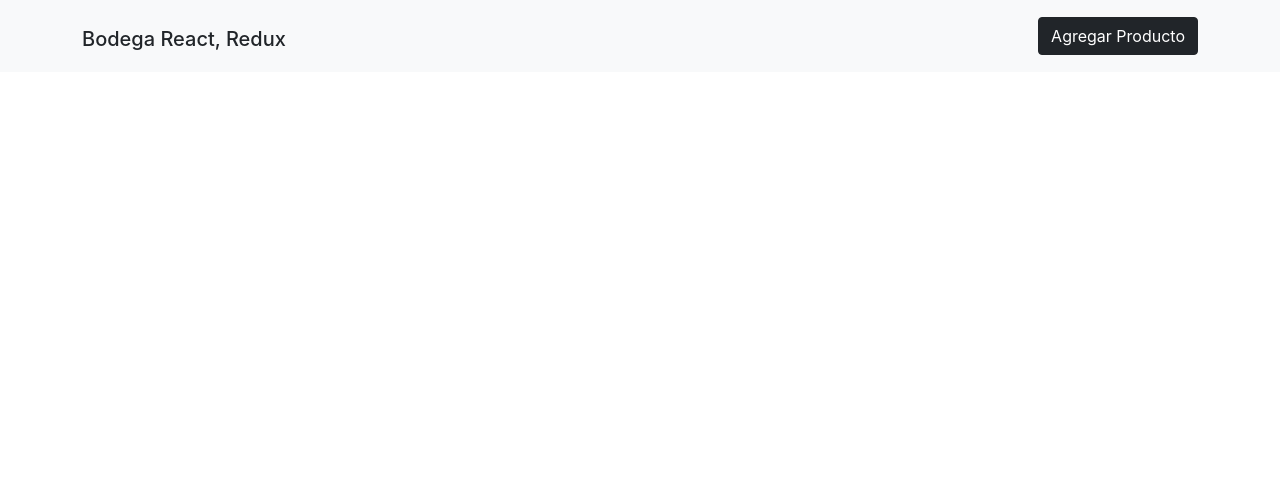
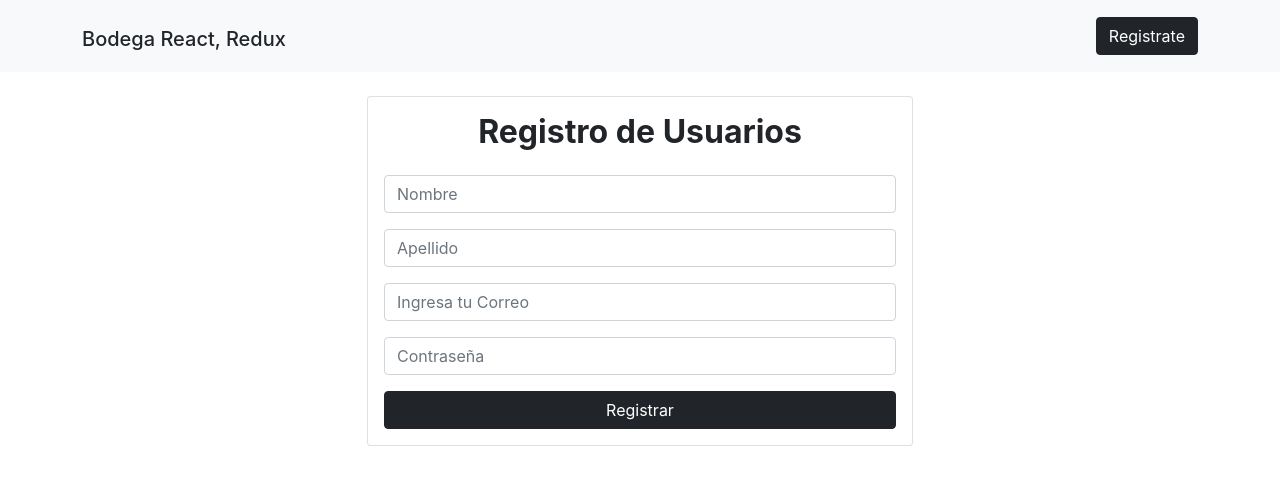
Before and after one commit to jhomen11/Product_App, a React (Create React App) app in the folder bodega/: page /usuarios/nuevo in a window 1280 px wide. Shown: the top 482 px of the page. Built offline with nearby package versions, Linux system fonts and the light colour scheme.

Commit message:
registro de usuarios, formulario, ruta, types

```diff
--- a/bodega/src/App.js
+++ b/bodega/src/App.js
@@ -9,6 +9,8 @@ import { BrowserRouter as Router, Routes, Route } from "react-router-dom";
 //Importar Provider
 import { Provider } from "react-redux";
 import store from "./store";
+import NuevoUsuario from "./components/Usuarios/NuevoUsuario";
+import Home from "./components/Home";
 
 function App() {
   return (
@@ -17,9 +19,11 @@ function App() {
         <Header />
         <div className="container mt-4">
           <Routes>
-            <Route path="/" element={<Productos />} />
+          <Route path="/" element={<Home/>} />
+            <Route path="/productos" element={<Productos />} />
             <Route path="/productos/nuevo" element={<NuevoProducto />} />
             <Route path="/productos/editar/:id" element={<EditarProducto />} />
+            <Route path="/usuarios/nuevo" element={<NuevoUsuario/>} />
           </Routes>
         </div>
       </Provider>
--- a/bodega/src/components/EditarProducto.jsx
+++ b/bodega/src/components/EditarProducto.jsx
@@ -37,7 +37,7 @@ const EditarProducto = () => {
 
     dispatch(editarProductoAction(producto))
 
-    navigate('/')
+    navigate('/productos')
   }
 
   //console.log(producto)
--- a/bodega/src/components/Header.jsx
+++ b/bodega/src/components/Header.jsx
@@ -5,8 +5,8 @@ const Header = () => {
     <nav className="navbar navbar-expand-lg navbar-dark bg-light justify-content-between">
       <div className="container">
         <h1><Link to={'/'} className="navbar-brand text-dark">Bodega React, Redux</Link></h1>
-        <Link to="/productos/nuevo" className="btn btn-dark">
-          Agregar Producto
+        <Link to="/usuarios/nuevo" className="btn btn-dark">
+          Registrate
         </Link>
       </div>
     </nav>
--- /dev/null
+++ b/bodega/src/components/Home.jsx
@@ -0,0 +1,9 @@
+import React from 'react'
+
+const Home = () => {
+  return (
+    <div>Home</div>
+  )
+}
+
+export default Home
--- a/bodega/src/components/NuevoProducto.jsx
+++ b/bodega/src/components/NuevoProducto.jsx
@@ -35,7 +35,7 @@ const NuevoProducto = () => {
     agrgarProducto({
       name, description, price
     })
-    navigate("/")
+    navigate("/productos")
   }
 
   return (
--- /dev/null
+++ b/bodega/src/components/Usuarios/NuevoUsuario.jsx
@@ -0,0 +1,73 @@
+import { useState } from 'react'
+const NuevoUsuario = () => {
+
+  //State para guardar los datos del formulario
+  const [name, guardarName] = useState ('')
+  const [lastname, guardarLastName] = useState ('')
+  const [email, guardarEmail] = useState ('')
+  const [password, guardarPassword] = useState ('')
+
+  return (
+    <div>
+      <div className="row justify-content-center">
+        <div className="col-md-6">
+          <div className="card">
+            <div className="card-body">
+              <h2 className="text-center mb-4 fw-bold">
+                Registro de Usuarios
+              </h2>
+              <form
+                //onSubmit={handleSubmit}
+              >
+                <div className="form-group mb-3">
+                  <input
+                    type="text"
+                    className="form-control"
+                    placeholder="Nombre"
+                    name="name"
+                    value={name}
+                    onChange={e => guardarName(e.target.value)}
+                  />
+                </div>
+                <div className="form-group mb-3">
+                  <input
+                    type="text"
+                    className="form-control"
+                    placeholder="Apellido"
+                    name="lastname"
+                    value={lastname}
+                    onChange={e => guardarLastName(e.target.value)}
+                  />
+                </div>
+
+                <div className="form-group mb-3">
+                  <input
+                    type="email"
+                    className="form-control"
+                    placeholder="Ingresa tu Correo"
+                    name="email"
+                    value={email}
+                    onChange={e => guardarEmail(e.target.value)}
+                  />
+                </div>
+                <div className="form-group mb-3">
+                  <input
+                    type="password"
+                    className="form-control"
+                    placeholder="Contraseña"
+                    name="lastname"
+                    value={password}
+                    onChange={e => guardarPassword(e.target.value)}
+                  />
+                </div>
+                <button className="btn btn-dark d-block w-100 mt-3">Registrar</button>
+              </form>
+            </div>
+          </div>
+        </div>
+      </div>
+    </div>
+  )
+}
+
+export default NuevoUsuario
--- a/bodega/src/types/index.js
+++ b/bodega/src/types/index.js
@@ -18,3 +18,8 @@ export const EDITAR_PRODUCTO = 'EDITAR_PRODUCTO'
 export const INICIO_EDITAR_PRODUCTO = 'INICIO_EDITAR_PRODUCTO'
 export const EDITAR_PRODUCTO_EXITO = 'EDITAR_PRODUCTO_EXITO'
 export const EDITAR_PRODUCTO_ERROR = 'EDITAR_PRODUCTO_ERROR'
+
+//types para agregar usuario
+export const AGREGAR_USUARIO = 'AGREGAR_USUARIO'
+export const AGREGAR_USUARIO_EXITO = 'AGREGAR_USUARIO_EXITO'
+export const AGREGAR_USUARIO_ERROR = 'AGREGAR_USUARIO_ERROR'
```
Also changed, not shown: bodega/src/actions/usuarioActions.js (added), bodega/src/reducers/usuariosReducers.js (added).
